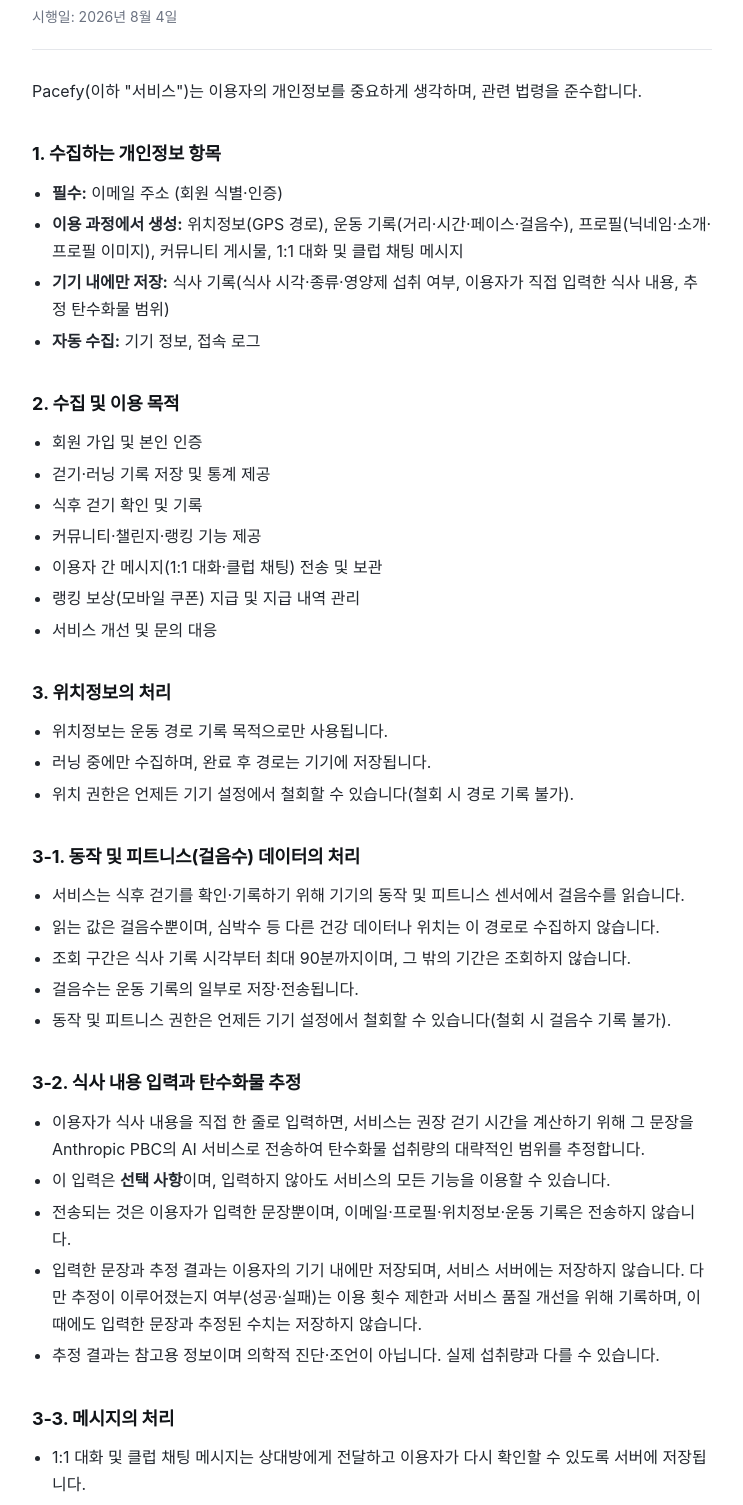
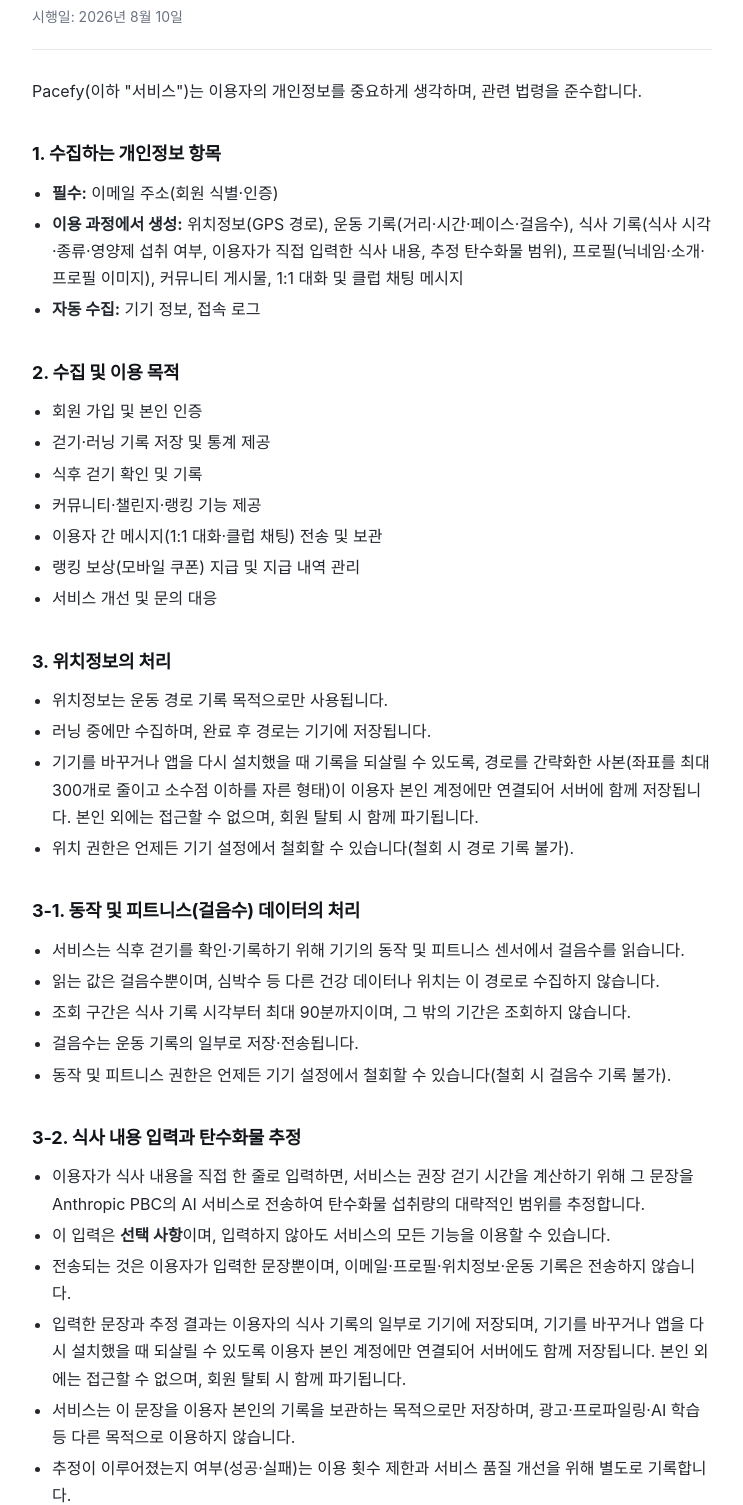
Before and after one commit to a3lab01create-bit/running-club-legal, a plain HTML site: page privacy/index.html in a window 1280 px wide. Shown: the part 157-1662 px from the top of the page, without its empty margins (268-1011 px from the left). Drawn offline with Linux system fonts and the light colour scheme.

Commit message:
개인정보처리방침 개정 (2026-08-10 시행) — 사용자 데이터 백업 반영
Pacefy가 재설치·기기변경에 기록을 되살릴 수 있도록 경로와 식사 기록을
서버에 백업하게 되어, 본문을 실제 동작에 맞춘다.

- 1. 수집 항목: 식사 기록을 "기기 내에만 저장"에서 "이용 과정에서 생성"으로
- 3. 위치정보: 경로를 간략화한 사본(≤300점)이 본인 계정에만 연결되어
  서버에 저장됨을 명시
- 3-2: "입력한 문장과 추정 결과는 서버에 저장하지 않습니다"를 걷어냄.
  대신 보관 목적 외 이용 금지(광고·프로파일링·AI 학습)를 명시해
  원래 약속의 취지를 유지
- 6. 파기: 경로 사본과 식사 기록을 탈퇴 시 파기 항목에 추가
- 시행일 2026-08-04 → 2026-08-10

앱 내 본문(src/legal/content.ts)과 본문 71줄이 일치함을 대조 확인했다.

```diff
--- a/privacy/index.html
+++ b/privacy/index.html
@@ -37,16 +37,15 @@
   <header>
     <p class="kicker">Pacefy</p>
     <h1>개인정보처리방침</h1>
-    <p class="updated">시행일: 2026년 8월 4일</p>
+    <p class="updated">시행일: 2026년 8월 10일</p>
   </header>
 
   <p class="intro">Pacefy(이하 "서비스")는 이용자의 개인정보를 중요하게 생각하며, 관련 법령을 준수합니다.</p>
 
   <h2>1. 수집하는 개인정보 항목</h2>
   <ul>
-    <li><strong>필수:</strong> 이메일 주소 (회원 식별·인증)</li>
-    <li><strong>이용 과정에서 생성:</strong> 위치정보(GPS 경로), 운동 기록(거리·시간·페이스·걸음수), 프로필(닉네임·소개·프로필 이미지), 커뮤니티 게시물, 1:1 대화 및 클럽 채팅 메시지</li>
-    <li><strong>기기 내에만 저장:</strong> 식사 기록(식사 시각·종류·영양제 섭취 여부, 이용자가 직접 입력한 식사 내용, 추정 탄수화물 범위)</li>
+    <li><strong>필수:</strong> 이메일 주소(회원 식별·인증)</li>
+    <li><strong>이용 과정에서 생성:</strong> 위치정보(GPS 경로), 운동 기록(거리·시간·페이스·걸음수), 식사 기록(식사 시각·종류·영양제 섭취 여부, 이용자가 직접 입력한 식사 내용, 추정 탄수화물 범위), 프로필(닉네임·소개·프로필 이미지), 커뮤니티 게시물, 1:1 대화 및 클럽 채팅 메시지</li>
     <li><strong>자동 수집:</strong> 기기 정보, 접속 로그</li>
   </ul>
 
@@ -65,6 +64,7 @@
   <ul>
     <li>위치정보는 운동 경로 기록 목적으로만 사용됩니다.</li>
     <li>러닝 중에만 수집하며, 완료 후 경로는 기기에 저장됩니다.</li>
+    <li>기기를 바꾸거나 앱을 다시 설치했을 때 기록을 되살릴 수 있도록, 경로를 간략화한 사본(좌표를 최대 300개로 줄이고 소수점 이하를 자른 형태)이 이용자 본인 계정에만 연결되어 서버에 함께 저장됩니다. 본인 외에는 접근할 수 없으며, 회원 탈퇴 시 함께 파기됩니다.</li>
     <li>위치 권한은 언제든 기기 설정에서 철회할 수 있습니다(철회 시 경로 기록 불가).</li>
   </ul>
 
@@ -82,7 +82,9 @@
     <li>이용자가 식사 내용을 직접 한 줄로 입력하면, 서비스는 권장 걷기 시간을 계산하기 위해 그 문장을 Anthropic PBC의 AI 서비스로 전송하여 탄수화물 섭취량의 대략적인 범위를 추정합니다.</li>
     <li>이 입력은 <strong>선택 사항</strong>이며, 입력하지 않아도 서비스의 모든 기능을 이용할 수 있습니다.</li>
     <li>전송되는 것은 이용자가 입력한 문장뿐이며, 이메일·프로필·위치정보·운동 기록은 전송하지 않습니다.</li>
-    <li>입력한 문장과 추정 결과는 이용자의 기기 내에만 저장되며, 서비스 서버에는 저장하지 않습니다. 다만 추정이 이루어졌는지 여부(성공·실패)는 이용 횟수 제한과 서비스 품질 개선을 위해 기록하며, 이때에도 입력한 문장과 추정된 수치는 저장하지 않습니다.</li>
+    <li>입력한 문장과 추정 결과는 이용자의 식사 기록의 일부로 기기에 저장되며, 기기를 바꾸거나 앱을 다시 설치했을 때 되살릴 수 있도록 이용자 본인 계정에만 연결되어 서버에도 함께 저장됩니다. 본인 외에는 접근할 수 없으며, 회원 탈퇴 시 함께 파기됩니다.</li>
+    <li>서비스는 이 문장을 이용자 본인의 기록을 보관하는 목적으로만 저장하며, 광고·프로파일링·AI 학습 등 다른 목적으로 이용하지 않습니다.</li>
+    <li>추정이 이루어졌는지 여부(성공·실패)는 이용 횟수 제한과 서비스 품질 개선을 위해 별도로 기록합니다.</li>
     <li>추정 결과는 참고용 정보이며 의학적 진단·조언이 아닙니다. 실제 섭취량과 다를 수 있습니다.</li>
   </ul>
 
@@ -126,7 +128,7 @@
   <h2>6. 보유 및 파기</h2>
   <ul>
     <li>회원정보(이메일·프로필): 회원 탈퇴 시 지체 없이 파기</li>
-    <li>운동 기록·위치정보·게시물·메시지: 회원 탈퇴 시 파기(이용자가 개별 삭제 시 즉시 파기)</li>
+    <li>운동 기록·위치정보(경로 사본 포함)·식사 기록·게시물·메시지: 회원 탈퇴 시 파기(이용자가 개별 삭제 시 즉시 파기)</li>
     <li>접속 로그·기기 정보: 수집일로부터 3개월 후 파기</li>
     <li>관계 법령에 따라 보존이 필요한 경우 해당 기간 동안 분리 보관 후 파기합니다.</li>
   </ul>
@@ -154,7 +156,7 @@
   </ul>
 
   <footer>
-    본 방침은 2026년 8월 4일부터 시행됩니다.<br>
+    본 방침은 2026년 8월 10일부터 시행됩니다.<br>
     © 2026 TripleA Lab · Pacefy · 문의: <a href="mailto:a3lab01.create@gmail.com">a3lab01.create@gmail.com</a>
   </footer>
 </div>
```
